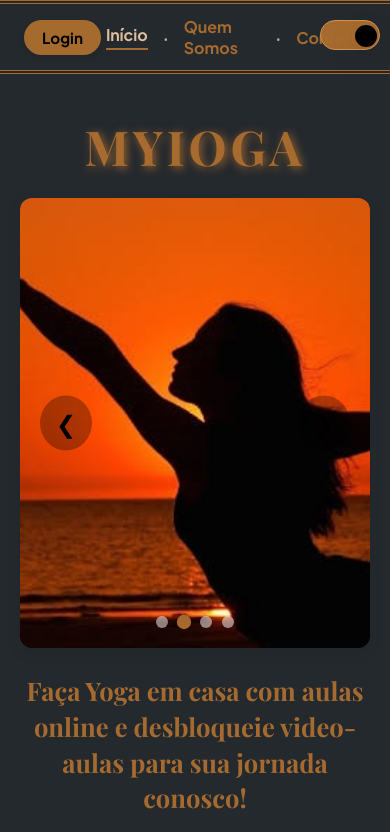
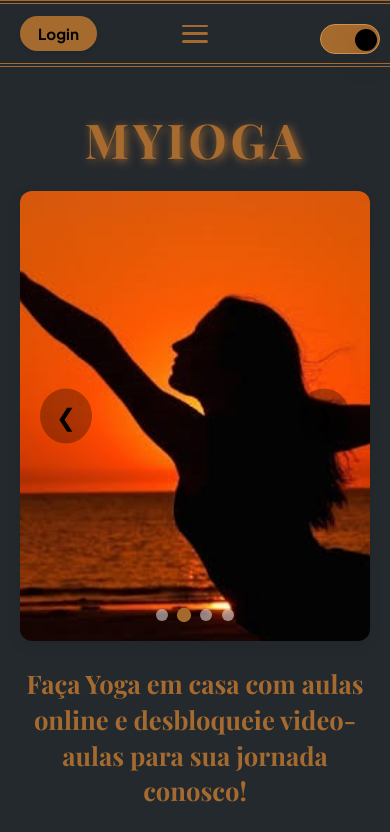
Before and after one commit to bncasenna/MYioga, an Angular app: page / in a window 390 px wide. Shown: the top 832 px of the page. Built offline with nearby package versions, Linux system fonts and the light colour scheme; a web font is replaced by a local one.

Commit message:
Resolver responsividade da Header

```diff
--- a/src/app/shared/components/cadastro/cadastro.html
+++ b/src/app/shared/components/cadastro/cadastro.html
@@ -23,7 +23,10 @@
             <input type="date" id="data-nascimento" formControlName="dataNascimento">
 
             <label for="senha">Senha:</label>
-            <input type="password" id="senha" formControlName="senha" placeholder="Sua senha">
+            <div class="input-senha-container">
+                <input [type]="esconderSenha ? 'password' : 'text'" id="senha" formControlName="senha" placeholder="Sua senha">
+                <button type="button" class="btn-olho" [class.visivel]="!esconderSenha" (click)="esconderSenha = !esconderSenha"></button>
+            </div>
 
             <div class="radio-group">
                 <label class="radio-label">
--- a/src/app/shared/components/cadastro/cadastro.ts
+++ b/src/app/shared/components/cadastro/cadastro.ts
@@ -15,6 +15,7 @@ export class Cadastro implements OnInit {
   @Output() alternarParaLogin = new EventEmitter<void>();
 
   exibirModalLGPD = false;
+  esconderSenha: boolean = true;
 
   private authService = inject(AuthService);
 
--- a/src/app/shared/components/header/header.css
+++ b/src/app/shared/components/header/header.css
@@ -157,3 +157,93 @@
 .theme-switch input:not(:checked) + .slider .icon-moon {
     opacity: 0.2;
 }
+
+/* ... Mantenha as suas regras originais de desktop idênticas aqui em cima ... */
+
+/* ==========================================================================
+   RESPONSIVIDADE DA HEADER (CORRIGIDA)
+   ========================================================================== */
+
+.btn-menu-toggle {
+    display: none;
+}
+
+@media (max-width: 768px) {
+    .navbar {
+        padding: 12px 20px;
+        position: relative;
+    }
+
+    .navMid {
+        position: absolute;
+        top: 100%;
+        left: 0;
+        width: 100%;
+        background-color: var(--smooth);
+        border-bottom: 4px double var(--caramelo);
+        flex-direction: column;
+        gap: 20px;
+        padding: 0;
+        max-height: 0;
+        overflow: hidden;
+        transition: max-height 0.3s ease, padding 0.3s ease;
+        z-index: 1000;
+    }
+
+    .navMid.aberto {
+        max-height: 250px;
+        padding: 20px 0;
+    }
+
+    .navMid .divisor {
+        display: none !important;
+    }
+
+    .navMid a {
+        font-size: 1.1rem;
+        margin: 0;
+        width: 100%;
+        text-align: center;
+    }
+
+    .btn-menu-toggle {
+        display: flex;
+        flex-direction: column;
+        justify-content: space-between;
+        width: 26px;
+        height: 18px;
+        background: transparent;
+        border: none;
+        cursor: pointer;
+        padding: 0;
+        order: 0;
+    }
+
+    .btn-menu-toggle span {
+        width: 100%;
+        height: 2.5px;
+        background-color: var(--caramelo);
+        border-radius: 2px;
+        transition: transform 0.3s ease, opacity 0.3s ease;
+    }
+
+    .navbar.menu-ativo .btn-menu-toggle span:nth-child(1) {
+        transform: translateY(7.5px) rotate(45deg);
+    }
+    .navbar.menu-ativo .btn-menu-toggle span:nth-child(2) {
+        opacity: 0;
+    }
+    .navbar.menu-ativo .btn-menu-toggle span:nth-child(3) {
+        transform: translateY(-8px) rotate(-45deg);
+    }
+
+    .navLeft {
+        flex: 1;
+        justify-content: flex-start;
+    }
+
+    .navRight {
+        flex: 1;
+        justify-content: flex-end;
+    }
+}
--- a/src/app/shared/components/header/header.html
+++ b/src/app/shared/components/header/header.html
@@ -2,6 +2,12 @@
     <div class="navLeft">
         <a class="btnLogin" (click)="abrirModalLogin()">Login</a>
     </div>
+
+    <button class="btn-menu-toggle" (click)="toggleMenu()">
+        <span></span>
+        <span></span>
+        <span></span>
+    </button>
 
     <div class="navMid">
         <a routerLink="/" routerLinkActive="ativo" [routerLinkActiveOptions]="{exact: true}">Início</a>
--- a/src/app/shared/components/header/header.ts
+++ b/src/app/shared/components/header/header.ts
@@ -1,6 +1,7 @@
 import { Component } from '@angular/core';
 import { CommonModule } from '@angular/common';
 import { RouterModule } from '@angular/router';
+
 import { Login } from '../login/login';
 import { Cadastro } from "../cadastro/cadastro";
 import { ThemeSwitch } from '../theme-switch/theme-switch';
@@ -15,10 +16,14 @@ import { ThemeSwitch } from '../theme-switch/theme-switch';
 export class Header {
   mostrarLogin = false;
   mostrarCadastro = false;
+  menuAberto = false;
 
-  constructor() {}
+  toggleMenu() {
+    this.menuAberto = !this.menuAberto;
+  }
 
   abrirModalLogin() {
+    this.menuAberto = false;
     this.mostrarCadastro = false;
     this.mostrarLogin = true;
   }
--- a/src/app/shared/components/login/login.html
+++ b/src/app/shared/components/login/login.html
@@ -20,12 +20,10 @@
             </div>
 
             <label for="senha">Senha</label>
-            <input
-                type="password"
-                id="senha"
-                formControlName="senha"
-                placeholder="Digite sua senha"
-                required>
+            <div class="input-senha-container">
+                <input [type]="esconderSenha ? 'password' : 'text'" id="senha" formControlName="senha" placeholder="Digite sua senha" required>
+                <button type="button" class="btn-olho" [class.visivel]="!esconderSenha" (click)="esconderSenha = !esconderSenha"></button>
+            </div>
 
             <div *ngIf="loginForm.get('senha')?.touched && loginForm.get('senha')?.invalid" class="erro-validacao">
                 <small *ngIf="loginForm.get('senha')?.errors?.['required']">A senha é obrigatória.</small>
--- a/src/app/shared/components/login/login.ts
+++ b/src/app/shared/components/login/login.ts
@@ -14,6 +14,8 @@ import { AuthService } from '../../service/auth-service';
 export class Login {
   @Output() fecharModal = new EventEmitter<void>();
   @Output() alternarParaCadastro = new EventEmitter<void>();
+
+  esconderSenha: boolean = true;
 
   loginForm = new FormGroup({
     email: new FormControl('', { nonNullable: true, validators: [Validators.required, Validators.email] }),
```
Also changed, not shown: src/app/shared/components/cadastro/cadastro.css (+38 -0 lines), src/app/shared/components/login/login.css (+38 -0 lines).
